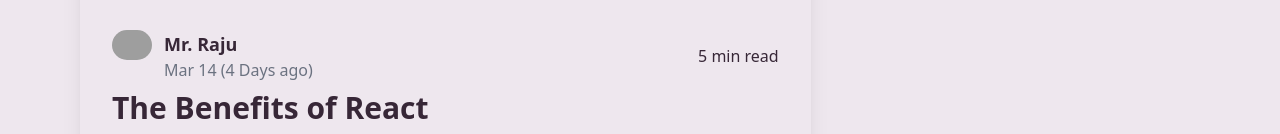
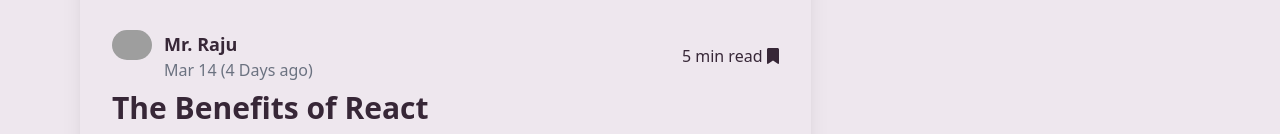
Before and after one commit to mahdee18/knowladge-cafe, a React app: page / in a window 1280 px wide. Shown: the part 432-566 px from the top of the page. Built offline with nearby package versions, Linux system fonts and the light colour scheme; grey boxes are pictures that could not be loaded; the HTML template or start-up script is replaced by a standard one.

Commit message:
Font Awesome icon added

```diff
--- a/src/Components/Card/Card.jsx
+++ b/src/Components/Card/Card.jsx
@@ -27,7 +27,7 @@
                 </div>
               </div>
               <div className="bookmark">
-                <p>{readTime} </p>
+                <p>{readTime} <button onClick={()=>handleToAddBookmark(props.card)}><FontAwesomeIcon icon={faBookmark} /></button> </p>
               </div>
             </div>
             <h2 className="card-title text-3xl">{title}</h2>
```
